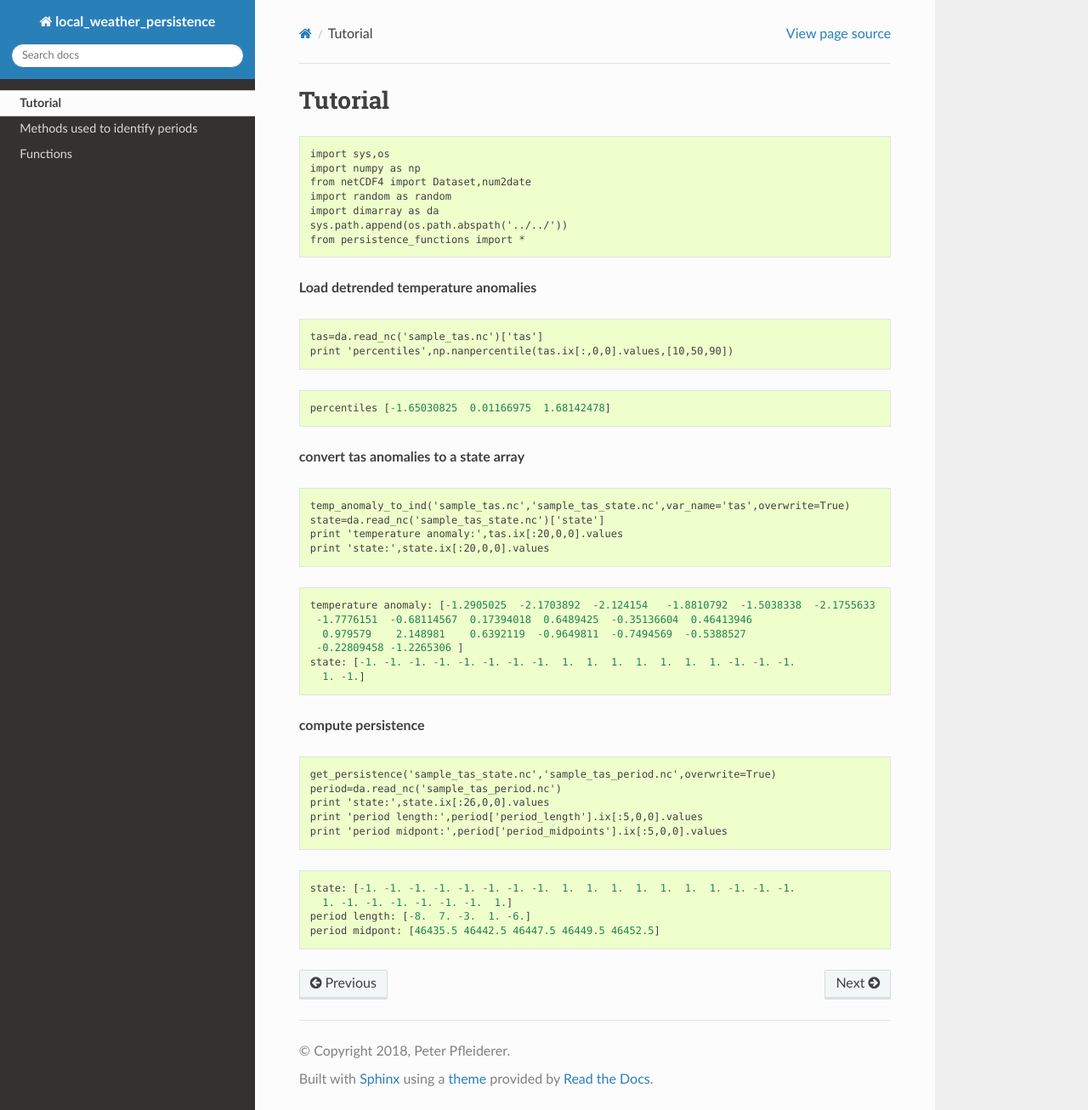
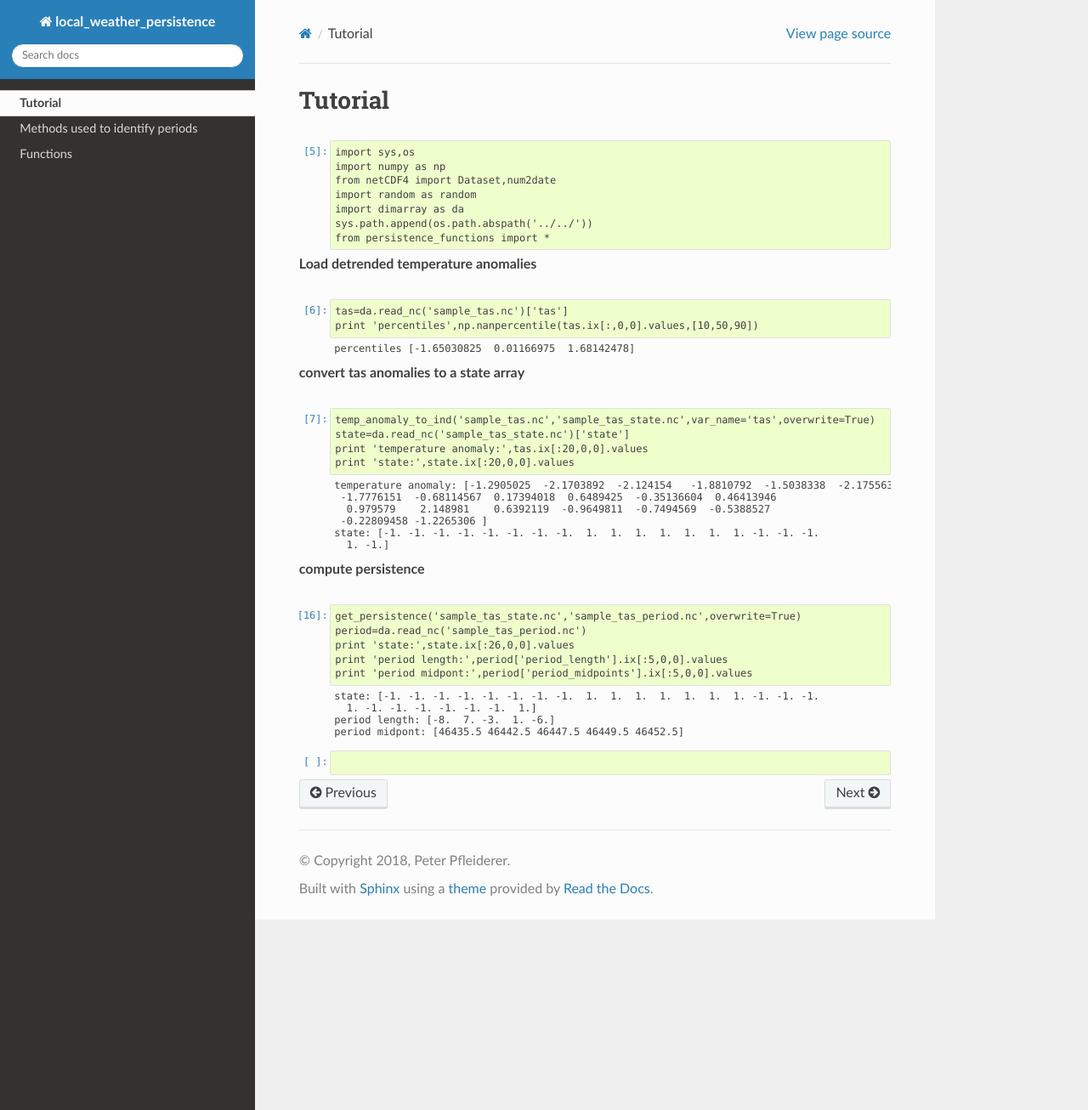
Before and after one commit to peterpeterp/weather_persistence, a Sphinx documentation site: the page built from docs/notebooks/tutorial.ipynb, in a window 1280 px wide and 1306 px high. Shown: the whole window at 85% size. Built offline with Sphinx 7.4.7 and the Read the Docs theme 2.0.0, drawn with Linux system fonts in a browser that asks for light colours; part of the change alters nothing that is shown.

```diff
--- a/docs/conf.py
+++ b/docs/conf.py
@@ -42,6 +42,7 @@ extensions = [
     'sphinx.ext.autodoc',
     'sphinx.ext.viewcode',
     'sphinx.ext.napoleon',
+    'nbsphinx'
     # 'sphinx.ext.autosummary',
     # 'sphinxcontrib.fulltoc',
 ]
```
Also changed, not shown: 9 other files.
